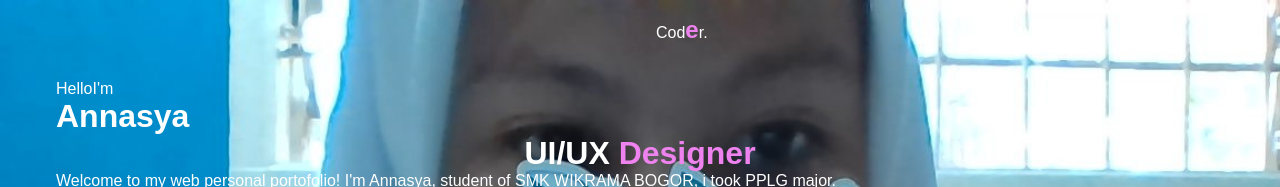
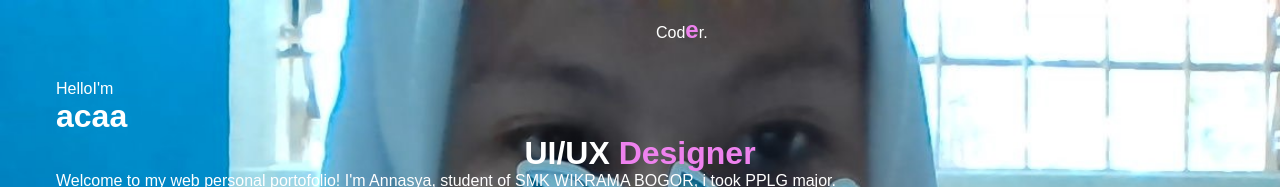
Before and after one commit to dli0ns/portofolio.github.io, a plain HTML site: page index.html in a window 1280 px wide. Shown: the top 187 px of the page. Drawn offline with nearby package versions, Linux system fonts and the light colour scheme.

Commit message:
perubahan html

```diff
--- a/index.html
+++ b/index.html
@@ -15,7 +15,7 @@
     <header>
     <div class="section__container header___container">
         <p><span>Hello</span>I'm</p>
-        <h1>Annasya</h1>
+        <h1>acaa</h1>
         <h2 class="section__title">UI/UX <span>Designer</span></h2>
         <p>
             Welcome to my web personal portofolio! I'm Annasya, student of SMK WIKRAMA BOGOR, i took PPLG major.
```
